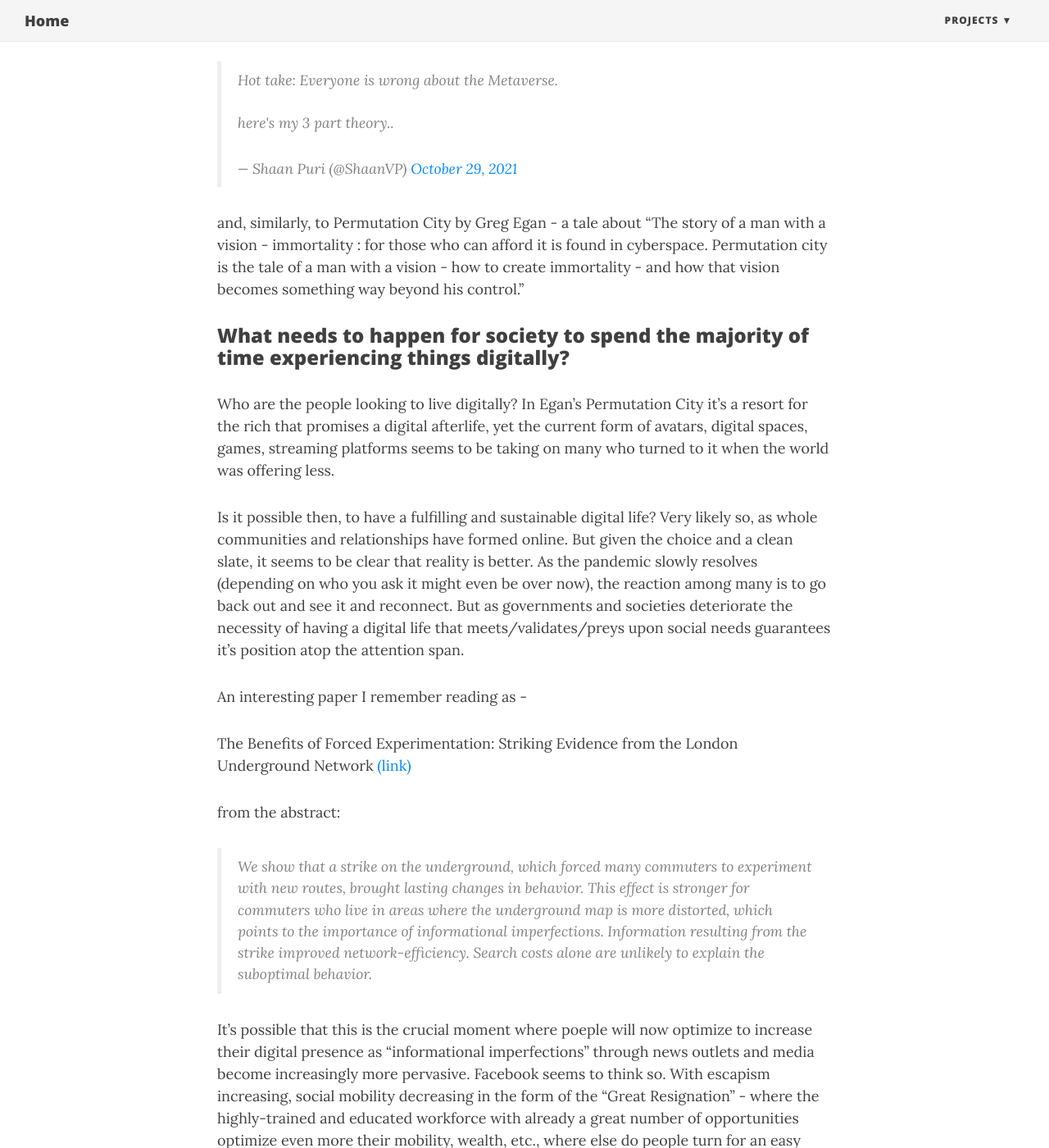
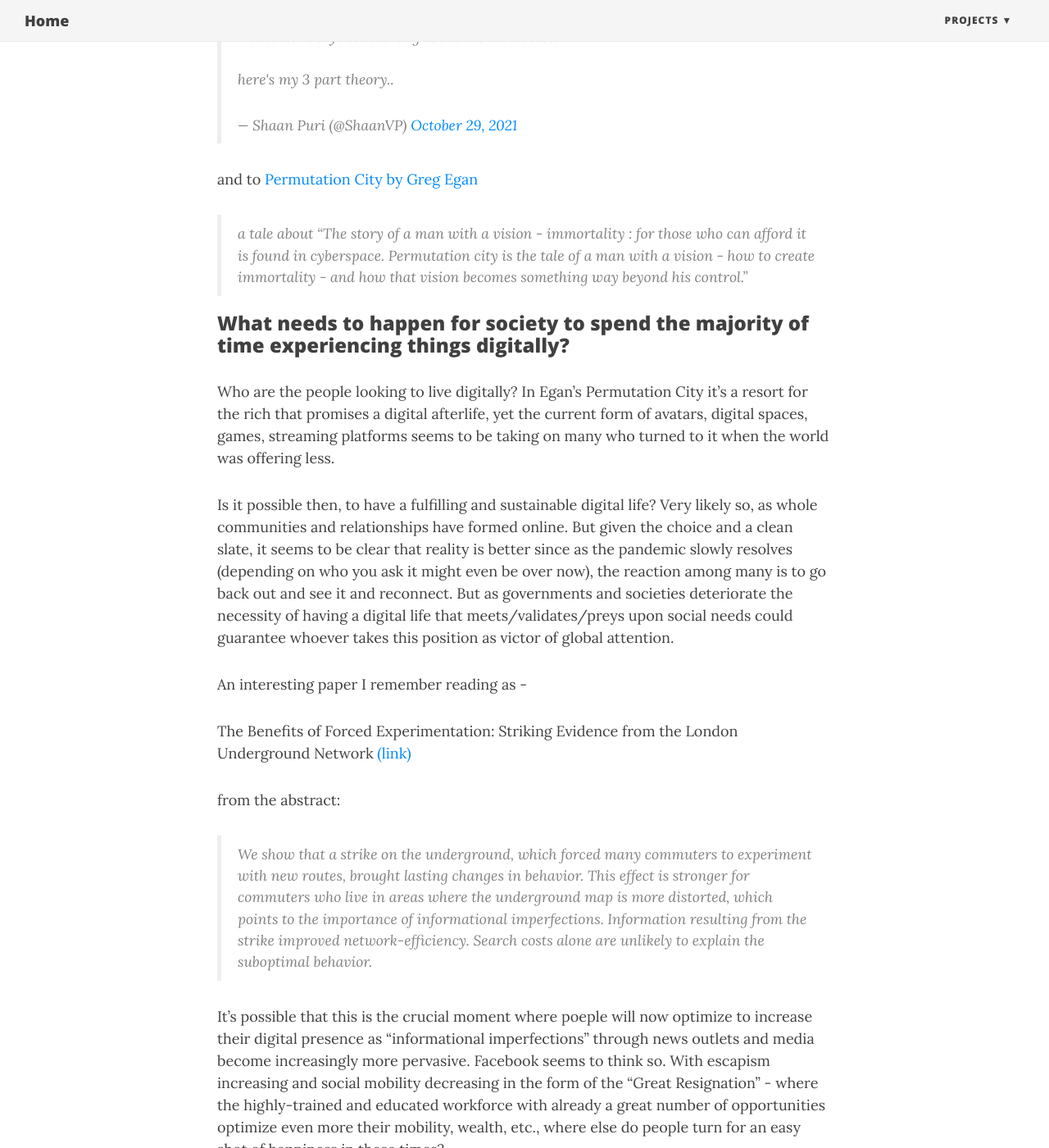
Before and after one commit to jliang117/jliang117.github.io, a Jekyll site: the page built from _posts/2021-11-05-digilife.md, in a window 1280 px wide and 1400 px high, scrolled down 306 px. Shown: the whole window at 82% size. Built offline with Jekyll 4.4.1, drawn with Linux system fonts in a browser that asks for light colours; nearby versions of some CDN libraries; comment, search, counter and statistics services are not loaded; some of the changed text lies outside the part shown.

```diff
--- a/_posts/2021-11-05-digilife.md
+++ b/_posts/2021-11-05-digilife.md
@@ -4,19 +4,18 @@ title: digilife
 image: /img/digilife.jpeg
 ---
 
-## "digilife"
-
-Reaction to the increasing amount of time spent "online"
+Some thoughts on the increasing amount of time spent "online":
 
 <blockquote class="twitter-tweet"><p lang="en" dir="ltr">Hot take: Everyone is wrong about the Metaverse. <br><br>here&#39;s my 3 part theory..</p>&mdash; Shaan Puri (@ShaanVP) <a href="https://twitter.com/ShaanVP/status/1454151237650112512?ref_src=twsrc%5Etfw">October 29, 2021</a></blockquote> <script async src="https://platform.twitter.com/widgets.js" charset="utf-8"></script>
 
-and, similarly, to Permutation City by Greg Egan - a tale about "The story of a man with a vision - immortality : for those who can afford it is found in cyberspace. Permutation city is the tale of a man with a vision - how to create immortality - and how that vision becomes something way beyond his control."
+and to [Permutation City by Greg Egan](https://www.goodreads.com/book/show/156784.Permutation_City)
+>a tale about "The story of a man with a vision - immortality : for those who can afford it is found in cyberspace. Permutation city is the tale of a man with a vision - how to create immortality - and how that vision becomes something way beyond his control."
 
 ### What needs to happen for society to spend the majority of time experiencing things digitally?
 
 Who are the people looking to live digitally? In Egan's Permutation City it's a resort for the rich that promises a digital afterlife, yet the current form of avatars, digital spaces, games, streaming platforms seems to be taking on many who turned to it when the world was offering less.
 
-Is it possible then, to have a fulfilling and sustainable digital life? Very likely so, as whole communities and relationships have formed online. But given the choice and a clean slate, it seems to be clear that reality is better. As the pandemic slowly resolves (depending on who you ask it might even be over now), the reaction among many is to go back out and see it and reconnect. But as governments and societies deteriorate the necessity of having a digital life that meets/validates/preys upon social needs guarantees it's position atop the attention span.
+Is it possible then, to have a fulfilling and sustainable digital life? Very likely so, as whole communities and relationships have formed online. But given the choice and a clean slate, it seems to be clear that reality is better since as the pandemic slowly resolves (depending on who you ask it might even be over now), the reaction among many is to go back out and see it and reconnect. But as governments and societies deteriorate the necessity of having a digital life that meets/validates/preys upon social needs could guarantee whoever takes this position as victor of global attention.
 
 An interesting paper I remember reading as -
 
@@ -30,7 +29,6 @@ map is more distorted, which points to the importance of informational imperfect
 Information resulting from the strike improved network-efficiency. Search costs alone are
 unlikely to explain the suboptimal behavior.
 
-It's possible that this is the crucial moment where poeple will now optimize to increase their digital presence as "informational imperfections" through news outlets and media become increasingly more pervasive. Facebook seems to think so.
-With escapism increasing, social mobility decreasing in the form of the "Great Resignation" - where the highly-trained and educated workforce with already a great number of opportunities optimize even more their mobility, wealth, etc., where else do people turn for an easy shot of happiness in these times?
+It's possible that this is the crucial moment where poeple will now optimize to increase their digital presence as "informational imperfections" through news outlets and media become increasingly more pervasive. Facebook seems to think so. With escapism increasing and social mobility decreasing in the form of the "Great Resignation" - where the highly-trained and educated workforce with already a great number of opportunities optimize even more their mobility, wealth, etc., where else do people turn for an easy shot of happiness in these times?
 
 A chilling thought, but increased metaverse development and attention towards it might actually signal an active disinterest into investing in reality, since as long as reality is interesting, the metaverse becomes less so.
```
Also changed, not shown: _posts/2021-05-23-whatsnext.md (+4 -4 lines).
